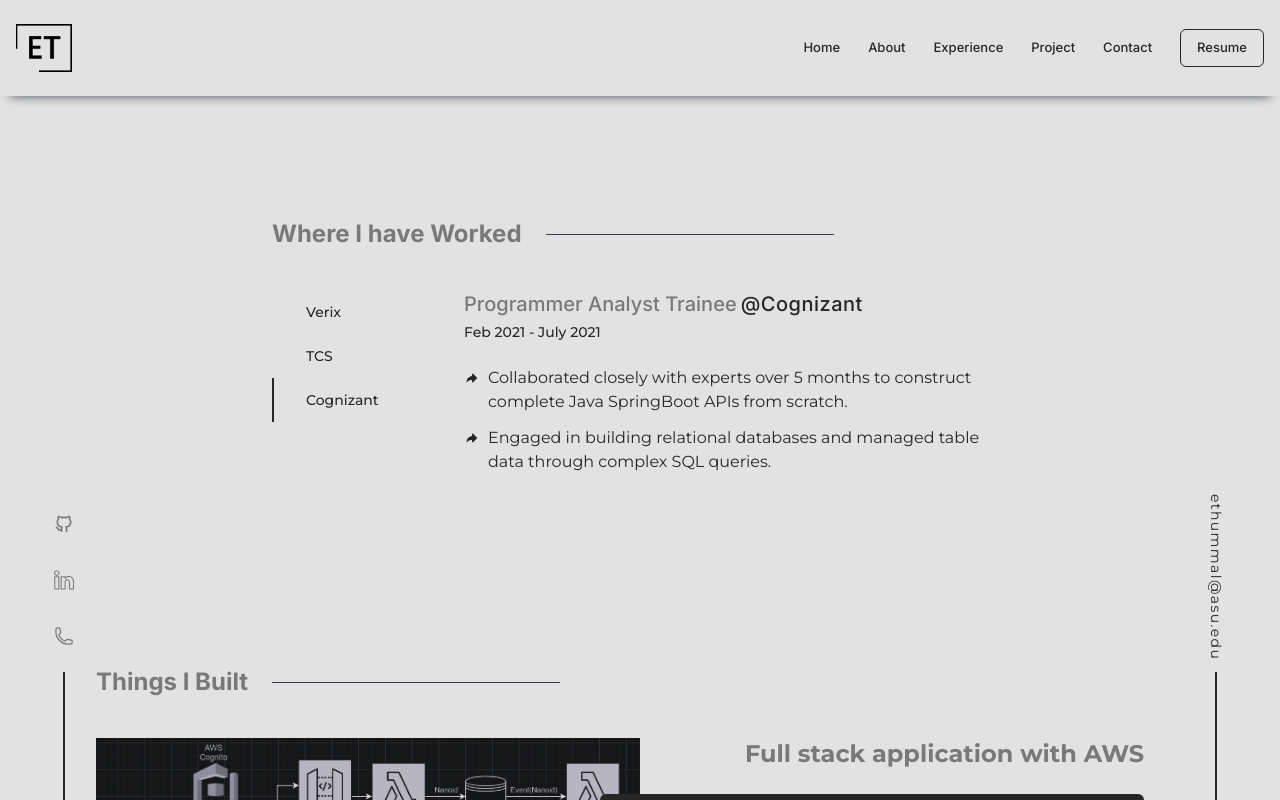
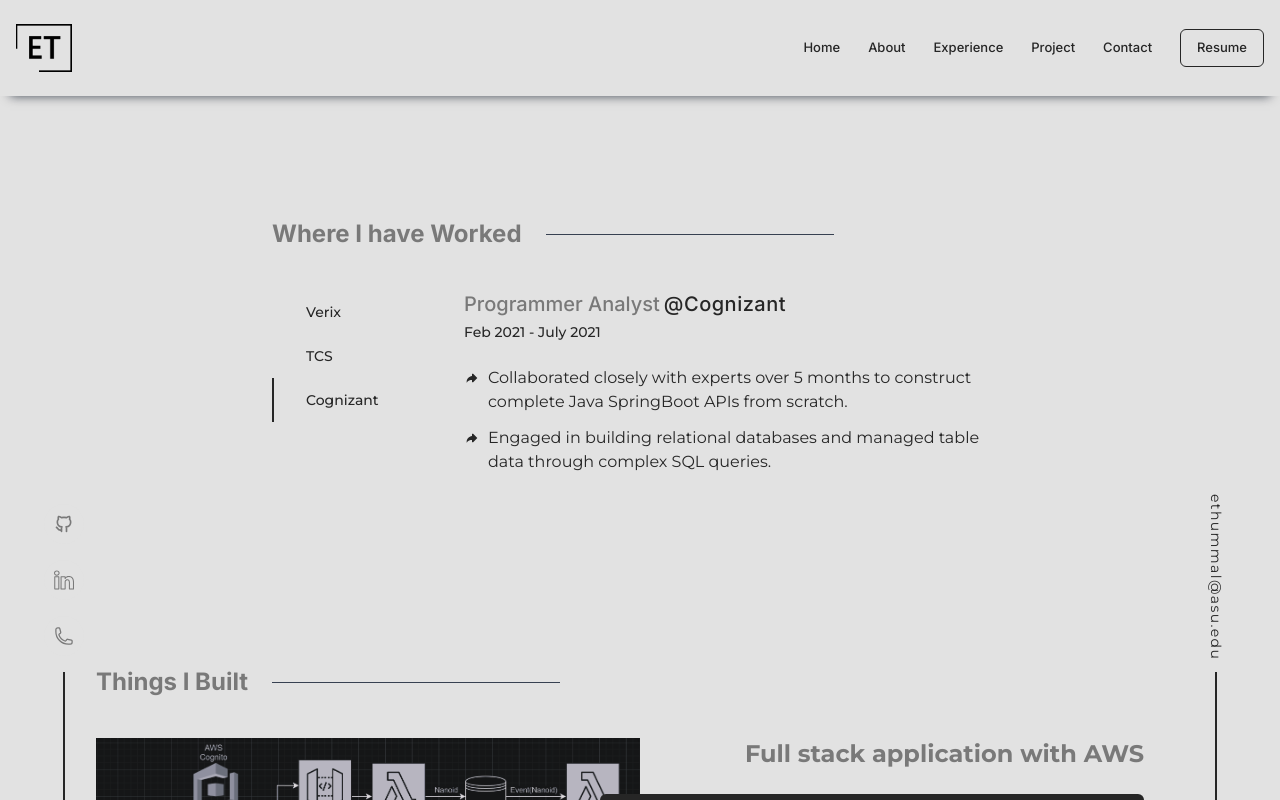
Before and after one commit to EshwarThummala/eshwar-portfolio, a Next.js app: page / in a window 1280 px wide. Both pictures are taken after a click on the item "Cognizant". Built offline with nearby package versions, Linux system fonts and the light colour scheme.

Commit message:
Work update

```diff
--- a/components/works/Cognizant.tsx
+++ b/components/works/Cognizant.tsx
@@ -10,7 +10,7 @@
       className="w-full"
     >
       <h3 className="flex gap-1 font-medium text-xl font-titleFont">
-        Programmer Analyst Trainee
+        Programmer Analyst
         <span className="text-textGreen tracking-wide">@Cognizant</span>
       </h3>
       <p className="text-sm mt-1 font-medium text-textDark">
```
